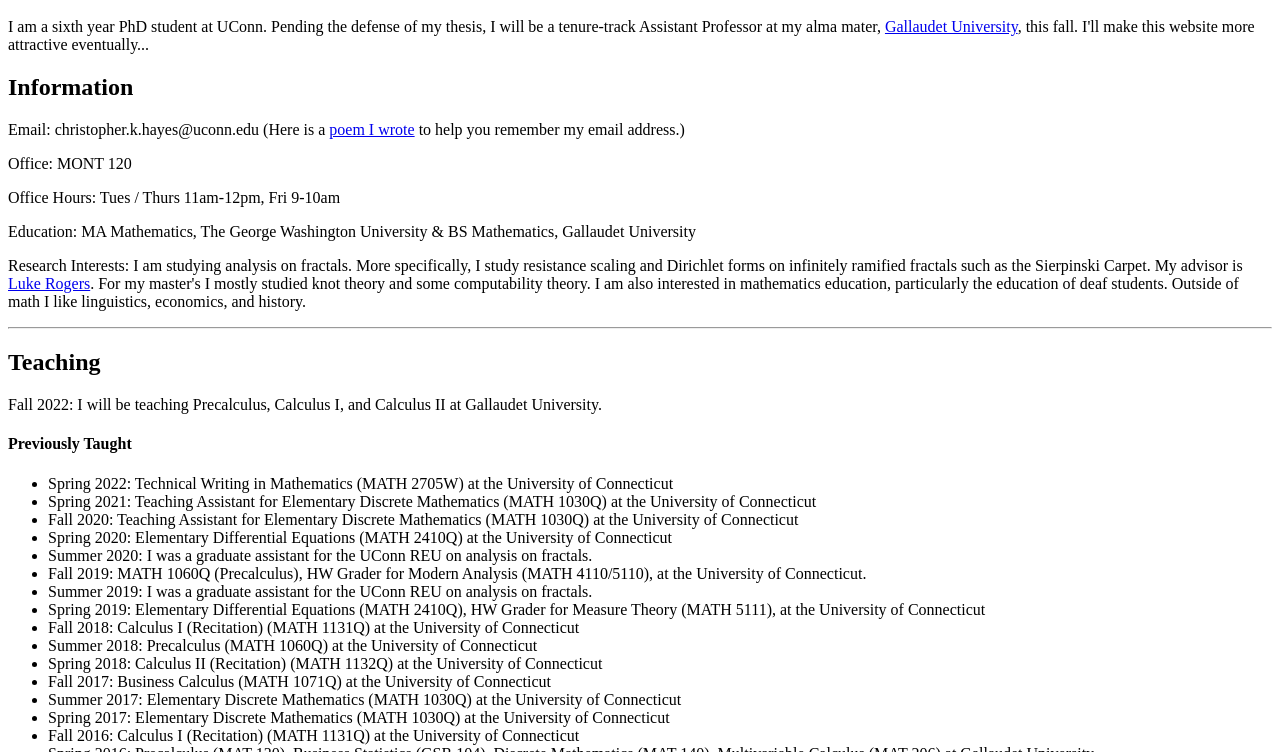
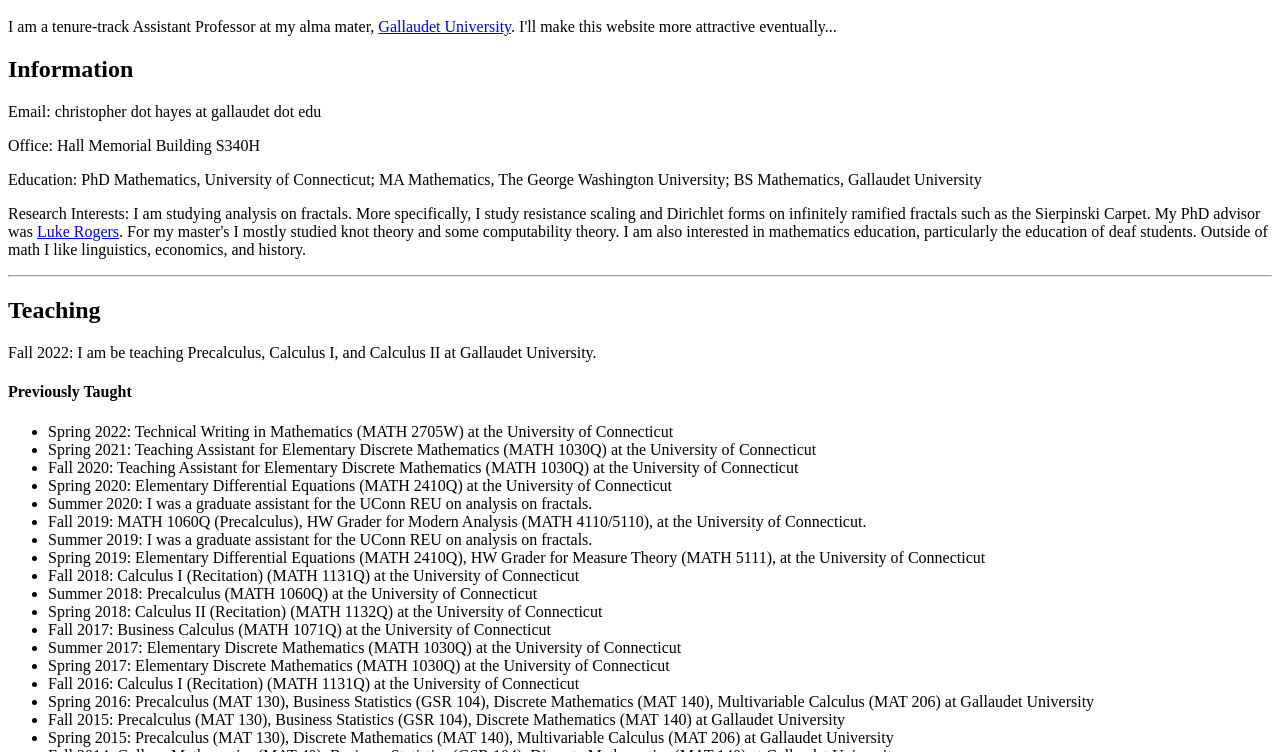
Before and after one commit to christopherhayes/site, a plain HTML site: page index.html in a window 1280 px wide. Shown: the part 48-800 px from the top of the page. Drawn offline with Linux system fonts and the light colour scheme.

Commit message:
Update index.html

```diff
--- a/index.html
+++ b/index.html
@@ -2,26 +2,24 @@
 
 <h1> Christopher Hayes </h1>
 
-<p> I am a sixth year PhD student at UConn. Pending the defense of my thesis, I will be a tenure-track Assistant Professor at my alma mater, <a href="https://en.wikipedia.org/wiki/Gallaudet_University">Gallaudet University</a>, this fall. I'll make this website more attractive eventually... </p>
+<p> I am a tenure-track Assistant Professor at my alma mater, <a href="https://en.wikipedia.org/wiki/Gallaudet_University">Gallaudet University</a>. I'll make this website more attractive eventually... </p>
 
 
 <h2> Information </h2>
 
-<p>Email: christopher.k.hayes@uconn.edu (Here is a  <a href="dontforget.html">poem I wrote</a> to help you remember my email address.) </p>
+<p>Email: christopher dot hayes at gallaudet dot edu </p>
 
-<p> Office: MONT 120</p>
+<p> Office: Hall Memorial Building S340H</p>
 
-<p> Office Hours: Tues / Thurs 11am-12pm, Fri 9-10am</p>
+<p> Education: PhD Mathematics, University of Connecticut; MA Mathematics, The George Washington University; BS Mathematics, Gallaudet University</p>
 
-<p> Education: MA Mathematics, The George Washington University & BS Mathematics, Gallaudet University</p>
-
-<p> Research Interests: I am studying analysis on fractals. More specifically, I study resistance scaling and Dirichlet forms on infinitely ramified fractals such as the Sierpinski Carpet. My advisor is <a href="http://www.math.uconn.edu/~rogers/">Luke Rogers</a>. For my master's I mostly studied knot theory and some computability theory. I am also interested in mathematics education, particularly the education of deaf students. Outside of math I like linguistics, economics, and history. </p>
+<p> Research Interests: I am studying analysis on fractals. More specifically, I study resistance scaling and Dirichlet forms on infinitely ramified fractals such as the Sierpinski Carpet. My PhD advisor was <a href="http://www.math.uconn.edu/~rogers/">Luke Rogers</a>. For my master's I mostly studied knot theory and some computability theory. I am also interested in mathematics education, particularly the education of deaf students. Outside of math I like linguistics, economics, and history. </p>
 <hr>
 
 
 <h2> Teaching </h2>
 
- <p>Fall 2022: I will be teaching Precalculus, Calculus I, and Calculus II at Gallaudet University. </p>
+ <p>Fall 2022: I am be teaching Precalculus, Calculus I, and Calculus II at Gallaudet University. </p>
 
  <h4> Previously Taught </h4>
 
```
